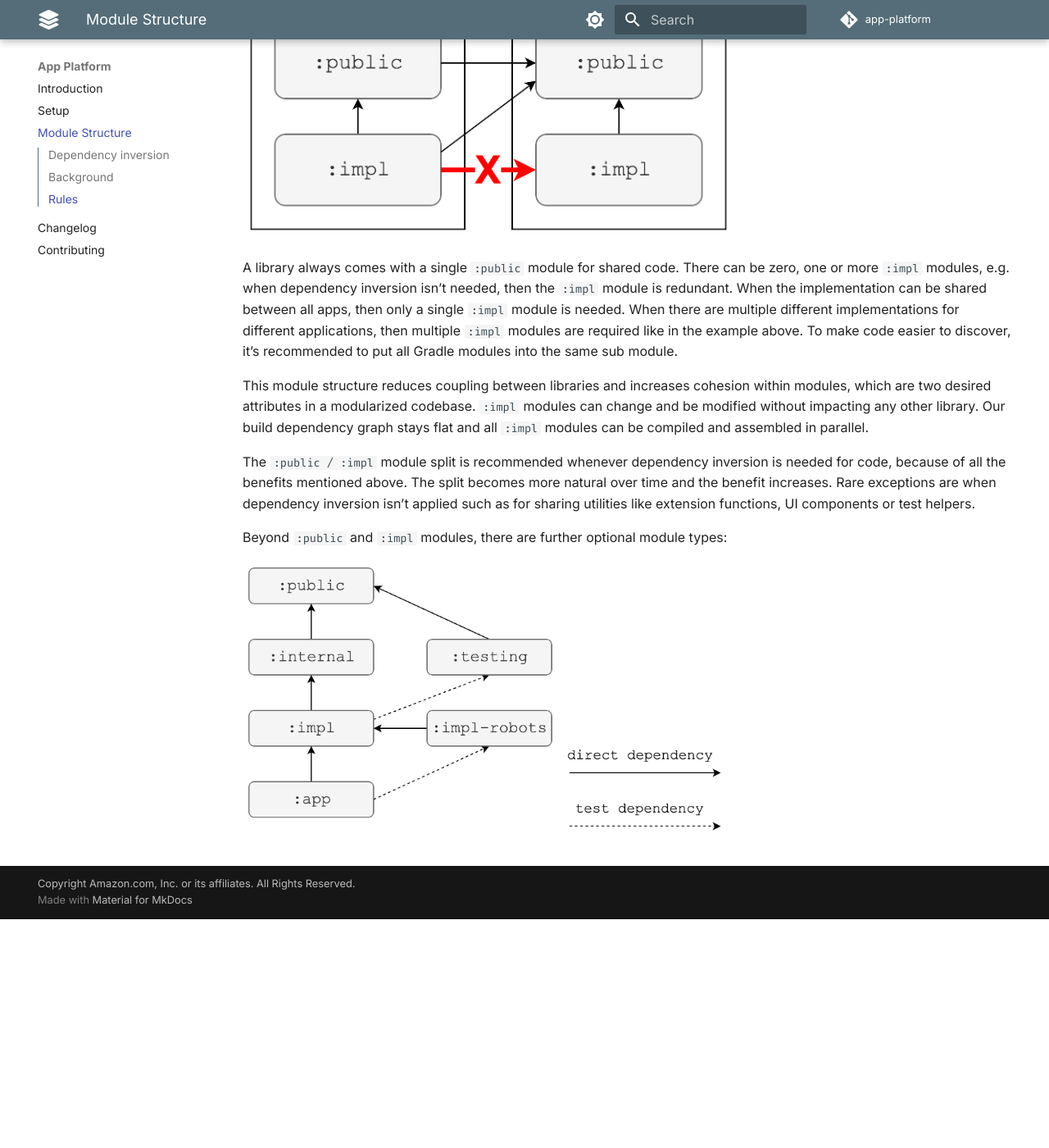
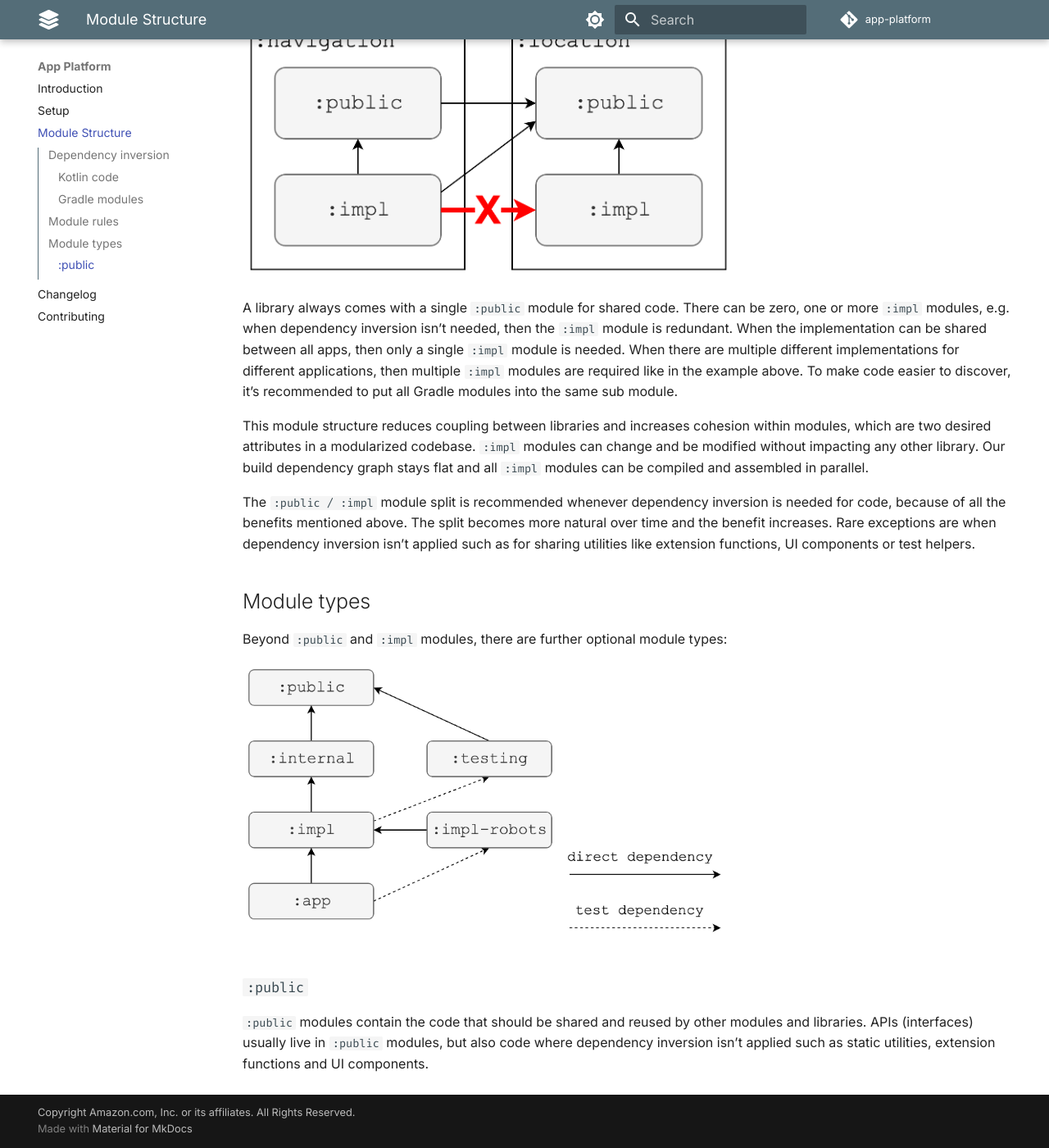
Before and after one commit to amzn/app-platform, an MkDocs documentation site: the page built from docs/module-structure.md, in a window 1280 px wide and 1400 px high, scrolled down 4175 px. Shown: the whole window at 82% size. Built offline with MkDocs 1.6.1 and Material for MkDocs 9.7.7, drawn with Linux system fonts in a browser that asks for light colours; comment, search, counter and statistics services are not loaded; before the commit the page ends 5296 px from its top, so only the background shows below that; some of the changed text lies outside the part shown.

Commit message:
More documentation updates.

````diff
--- a/docs/module-structure.md
+++ b/docs/module-structure.md
@@ -15,6 +15,8 @@
 Dependency inversion means that high-level APIs don’t depend on low-level details and low-level details
 only import other high-level APIs. It significantly reduces coupling between components. Dependency
 inversion can be implemented on different levels, e.g. in code and in the module structure.
+
+### Kotlin code
 
 Dependency inversion implemented in Kotlin code refers to having abstractions in place instead of
 relying on concrete implementations. Imagine this example:
@@ -99,7 +101,7 @@
 
 1.  When you use a DI framework, you inject all of the dependencies through this framework. The same logic applies to handling platform dependencies. We recommend continuing to use DI if you already have it in your project, rather than using the expected and actual functions manually. This way, you can avoid mixing two different ways of injecting dependencies.
 
-## Background
+### Gradle modules
 
 The App Platform separates APIs from implementations by splitting the code in separate Gradle modules. The same
 recommendation applies not only to other core libraries but also feature code due to the many benefits such as
@@ -172,7 +174,7 @@
 longer roughly linear to the size of the module, because individual build steps such as Kotlin compilation
 can’t be parallelized.
 
-Instead, a similar approach to [dependency inversion in Kotlin code](module-structure.md#dependency-inversion)
+Instead, a similar approach to [dependency inversion in Kotlin code](module-structure.md#kotlin-code)
 is applied to modules. The shared package can be split into a public API and implementation sub-module:
 
 ```mermaid
@@ -201,7 +203,7 @@
 separate implementation for each application target of the shared API, have dependencies on each individual
 platform and yet don’t leak any implementation details nor platform APIs.
 
-## Rules
+## Module rules
 
 In order to follow the dependency inversion principle correctly the most important rule in this module structure
 is that no other module but the final application module is allowed to depend on `:impl` modules. `:public`
@@ -225,6 +227,14 @@
 exceptions are when dependency inversion isn’t applied such as for sharing utilities like extension functions,
 UI components or test helpers.
 
+## Module types
+
 Beyond `:public` and `:impl` modules, there are further optional module types:
 
 ![Module types](images/module-structure-types.png){ width="600" }
+
+### `:public`
+
+`:public` modules contain the code that should be shared and reused by other modules and libraries.
+APIs (interfaces) usually live in `:public` modules, but also code where dependency inversion isn’t applied
+such as static utilities, extension functions and UI components.
````
